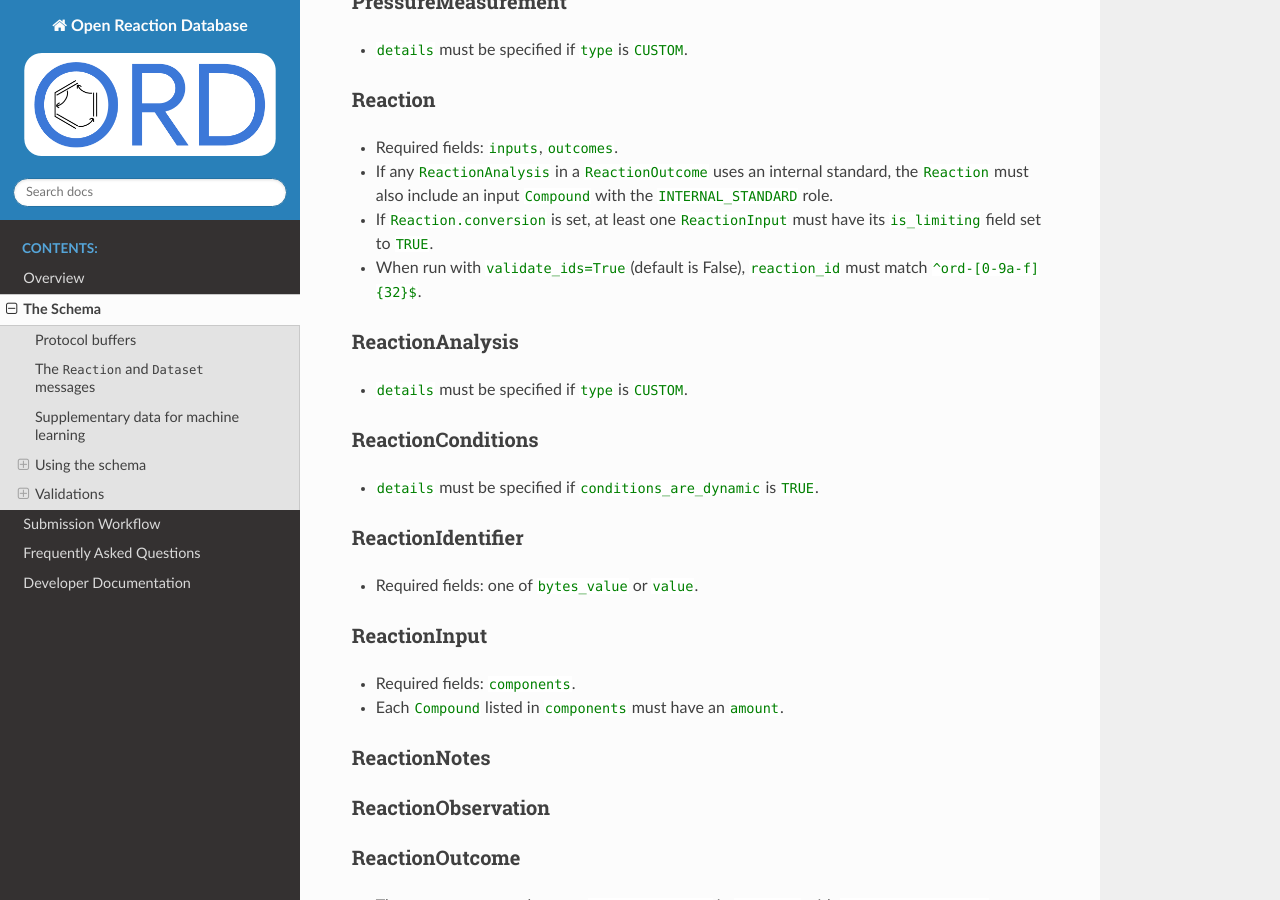
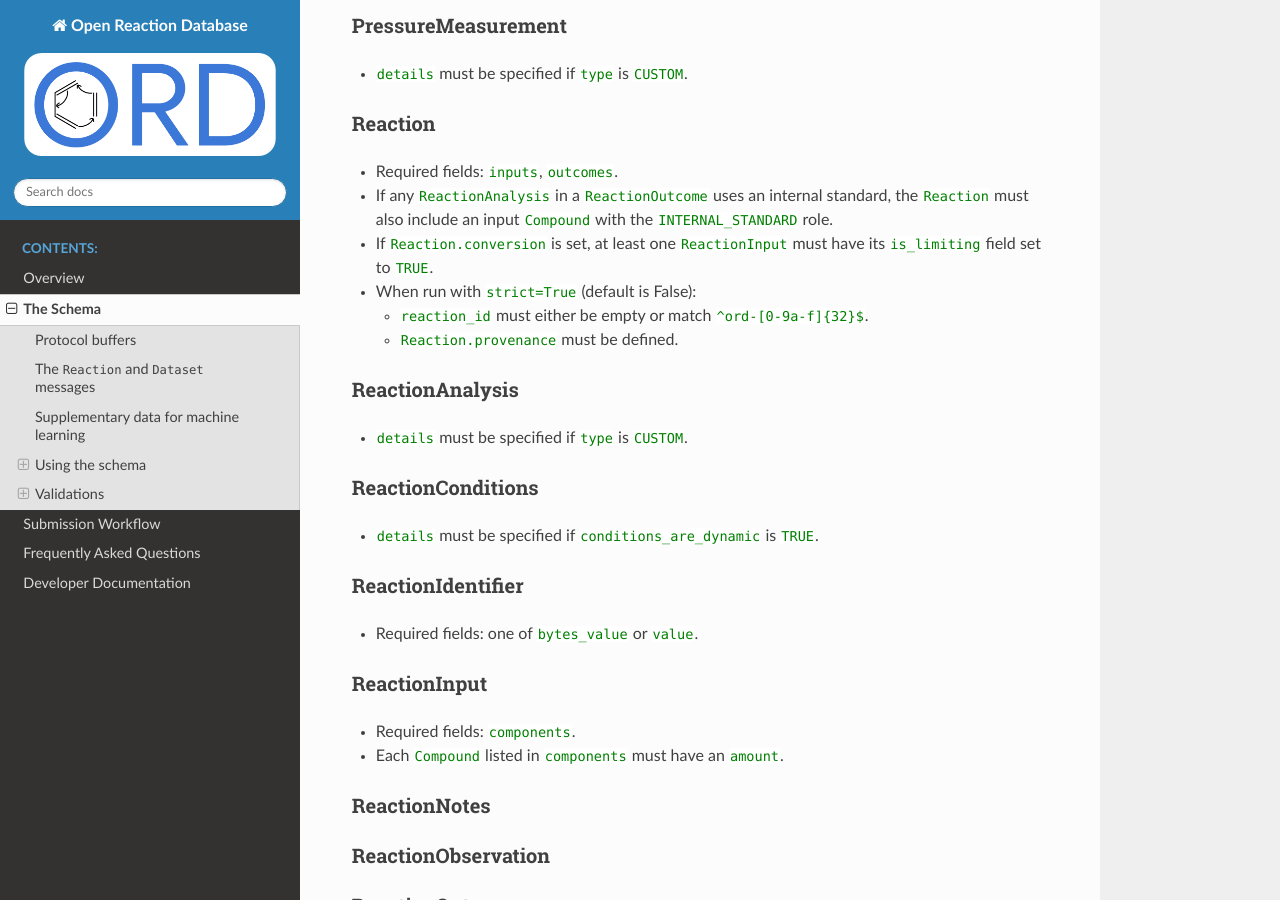
Before and after one commit to open-reaction-database/ord-schema, a Sphinx documentation site: the page built from docs/schema.md, in a window 1280 px wide and 900 px high, scrolled down 7002 px. Built offline with Sphinx 7.4.7 and the Read the Docs theme 2.0.0, drawn with Linux system fonts in a browser that asks for light colours; some of the changed text lies outside the part shown.

Commit message:
Update editor and documentation

```diff
--- a/docs/schema.md
+++ b/docs/schema.md
@@ -251,8 +251,9 @@ including required fields and checks for consistency across messages.
   message.
 * If `reaction_id` is set for a `Reaction` in `reactions`, it must be unique.
 * Each entry in `reaction_ids` must match `^ord-[0-9a-f]{32}$`.
-* When run with `validate_ids=True` (default is False), `dataset_id` must
-  match `^ord_dataset-[0-9a-f]{32}$`.
+* When run with `strict=True` (default is False):
+  * `dataset_id` must match `^ord_dataset-[0-9a-f]{32}$`.
+  * Each entry in `reactions` must have a defined `reaction_id`.
 
 ### DatasetExample
 
@@ -339,8 +340,9 @@ including required fields and checks for consistency across messages.
   `INTERNAL_STANDARD` role.
 * If `Reaction.conversion` is set, at least one `ReactionInput` must have its
   `is_limiting` field set to `TRUE`.
-* When run with `validate_ids=True` (default is False), `reaction_id` must
-  match `^ord-[0-9a-f]{32}$`.
+* When run with `strict=True` (default is False):
+  * `reaction_id` must either be empty or match `^ord-[0-9a-f]{32}$`.
+  * `Reaction.provenance` must be defined.
 
 ### ReactionAnalysis
 
```
Also changed, not shown: 1 other file.
